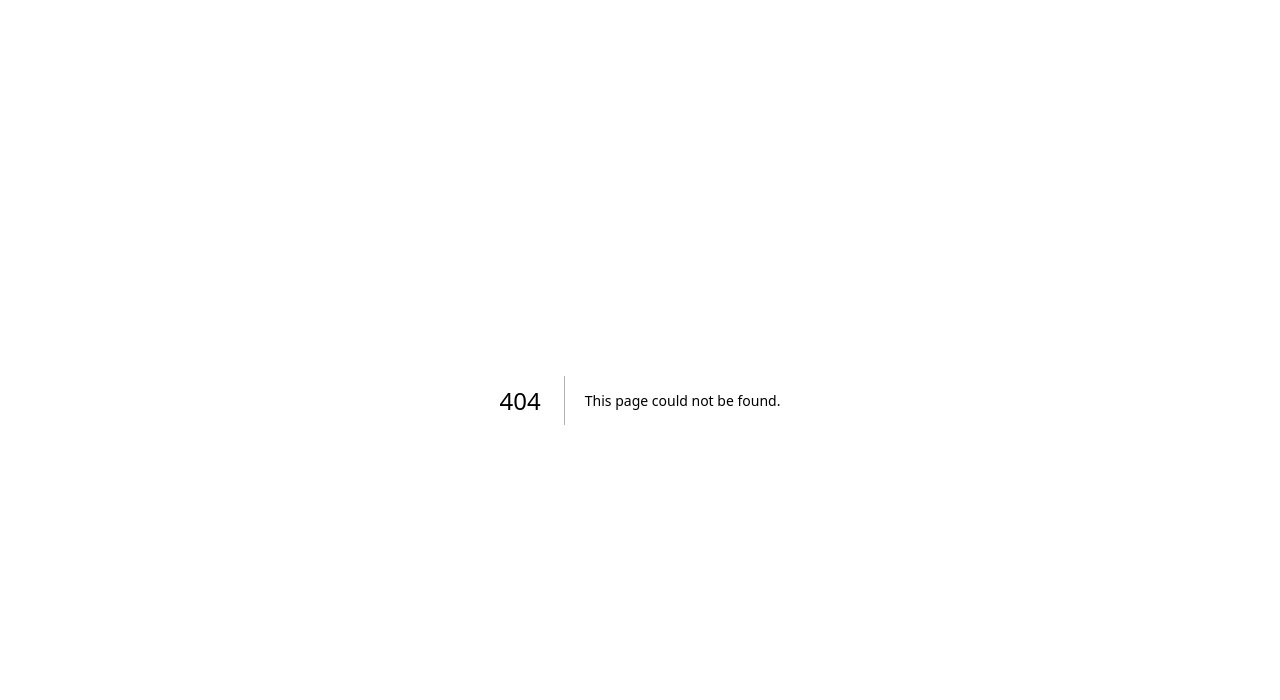
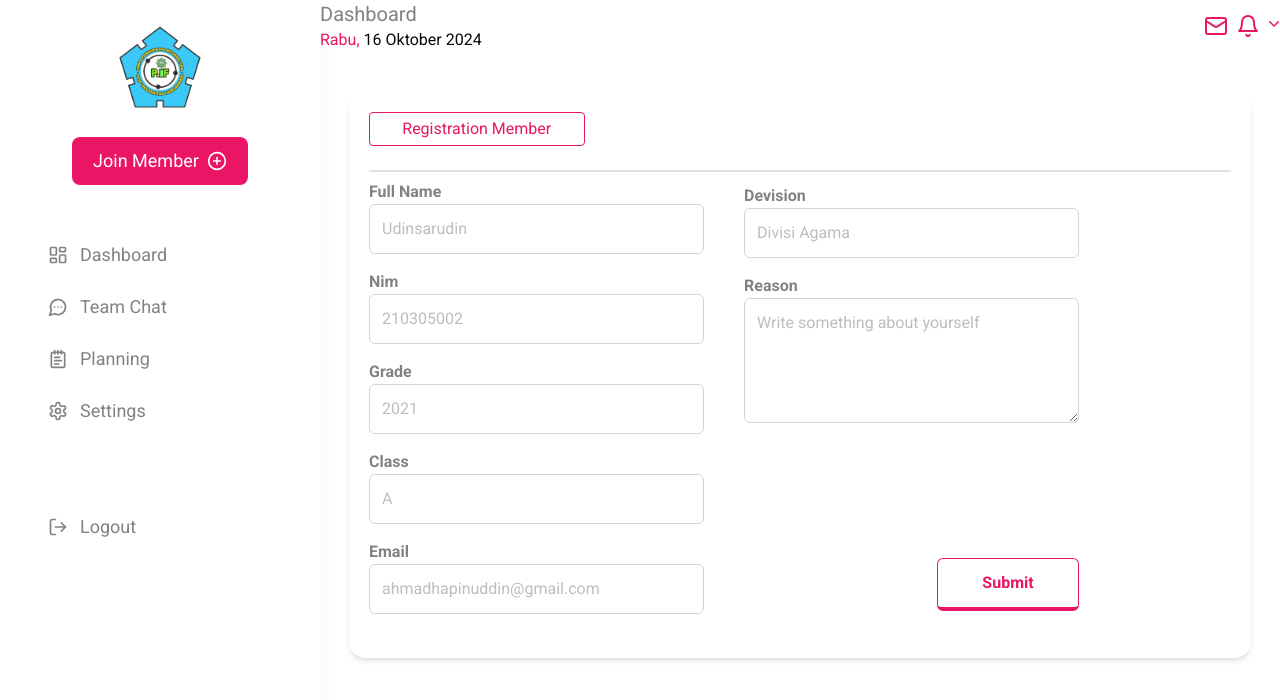
Before and after one commit to maulidihidayat/web-himpunan, a Next.js app: page /Home/Daftar in a window 1280 px wide. Before the commit this address had no page. Shown: the top 700 px of the page. Built offline with nearby package versions, Linux system fonts and the light colour scheme.

Commit message:
fitur Dashboard Daftar (#12)
Co-authored-by: maulidihidayat <ahmadhapinuddin@gmail.com>

```diff
--- /dev/null
+++ b/src/app/Home/Daftar/Form.tsx
@@ -0,0 +1,151 @@
+import React from "react";
+
+export default function Form() {
+  return (
+
+
+
+      <div className="flex justify-center mt-10">
+        <div className="w-[902px] h-auto items-center p-5 rounded-2xl shadow-md">
+        <h4 className="text-customPink border border-customPink mb-6 p-1 rounded-sm w-1/4 text-center">Registration Member</h4>
+         <hr className="border-t-2  border-gray-300"/>
+        <form className="flex max-w-2xl space-x-10 items-center">
+          {/* Full Name and */}
+          <div className="mb-6 space-y-4">
+            {/* Full Name */}
+            <div className="w-[335px]">
+              <label
+                htmlFor="fullname"
+                className="block text-customgray font-bold mt-2"
+              >
+                Full Name
+              </label>
+              <input
+                type="text"
+                id="fullname"
+                required
+                placeholder="Udinsarudin"
+                className="w-full p-3 border rounded-md focus:outline-none focus:ring-2 focus:ring-customPink"
+              />
+            </div>
+
+            {/* Nomor Induk */}
+            <div className="w-[335px]">
+              <label
+                htmlFor="nomor induk"
+                className="block text-customgray font-bold mt-2"
+              >
+                Nim
+              </label>
+              <input
+                type="nomor induk"
+                id="nomor induk"
+                required
+                placeholder="210305002"
+                className="w-full p-3 border rounded-md focus:outline-none focus:ring-2 focus:ring-customPink"
+              />
+            </div>
+
+            {/* Tahun */}
+            <div className="w-[335px]">
+              <label
+                htmlFor="year"
+                className="block text-customgray font-bold mt-2"
+              >
+                Grade
+              </label>
+              <input
+                type="year"
+                id="year"
+                required
+                placeholder="2021"
+                className="w-full p-3 border rounded-md focus:outline-none focus:ring-2 focus:ring-customPink"
+              />
+            </div>
+
+            {/* Class */}
+            <div className="w-[335px]">
+              <label
+                htmlFor="phone"
+                className="block text-customgray font-bold mt-2"
+              >
+                Class
+              </label>
+              <input
+                type="tel"
+                id="phone"
+                required
+                placeholder="A"
+                className="w-full p-3 border rounded-md focus:outline-none focus:ring-2 focus:ring-customPink"
+              />
+            </div>
+
+            {/* Email */}
+            <div className="w-[335px]">
+              <label htmlFor="email" className="text-customgray font-bold mt-2"
+              >
+                Email
+              </label>
+              <input
+              type="email"
+              id="email"
+              required
+              placeholder="ahmadhapinuddin@gmail.com"
+              className="w-full p-3 border rounded-md focus:outline-none focus:ring focus:ring-customPink"
+              />
+            </div>
+          </div>
+
+          {/* Devision and Reason */}
+          <div className="space-y-4 mb-6">
+            {/* Devision */}
+            <div className="w-[335px]">
+              <label
+                htmlFor="email"
+                className="block text-customgray font-bold mt-2"
+              >
+                Devision
+              </label>
+              <input
+                type="email"
+                id="email"
+                required
+                placeholder="Divisi Agama"
+                className="w-full p-3 border rounded-md focus:outline-none focus:ring-2 focus:ring-customPink"
+              />
+            </div>
+
+            {/* Reason */}
+            <div className="w-[335px]">
+              <label
+                htmlFor="bio"
+                className="mt-2 block text-customgray font-bold"
+              >
+                Reason
+              </label>
+              <textarea
+                id="bio"
+                required
+                placeholder="Write something about yourself"
+                className="w-full h-[125px] p-3 border rounded-md focus:outline-none focus:ring-2 focus:ring-customPink"
+                rows={3}
+              ></textarea>
+            </div>
+
+          {/* Submit Button */}
+          <div className="flex justify-end">
+            <button
+              type="submit"
+              className="mt-28 w-[142px] border-b-4 border-customPink border  text-customPink font-bold py-3 px-4 rounded-md hover:bg-customPink-dark focus:outline-none focus:ring-2 focus:ring-customPink focus:ring-opacity-50"
+            >
+              Submit
+            </button>
+          </div>
+          </div>
+        </form>
+        </div>
+      </div>
+
+
+  );
+}
--- /dev/null
+++ b/src/app/Home/Daftar/layout.tsx
@@ -0,0 +1,10 @@
+import { Sidebar } from "lucide-react";
+import React from "react";
+
+export default function Layout({ children }: { children: React.ReactNode }) {
+  return (
+    <div>
+        {children}
+    </div>
+  );
+}
--- /dev/null
+++ b/src/app/Home/Daftar/page.tsx
@@ -0,0 +1,20 @@
+import HeaderDashboard from "@/components/Headerdashboard";
+import SideBar from "@/components/SideBar";
+import React from "react";
+import Form from "./Form";
+
+export default function Page() {
+  return (
+    <div className="flex h-screen overflow-x-hidden">
+      <SideBar />
+      <div className="w-1/4 ">
+      </div>
+      <div className="flex flex-col flex-grow">
+        <HeaderDashboard />
+        <div className="">
+          <Form />
+        </div>
+      </div>
+    </div>
+  );
+}
```
